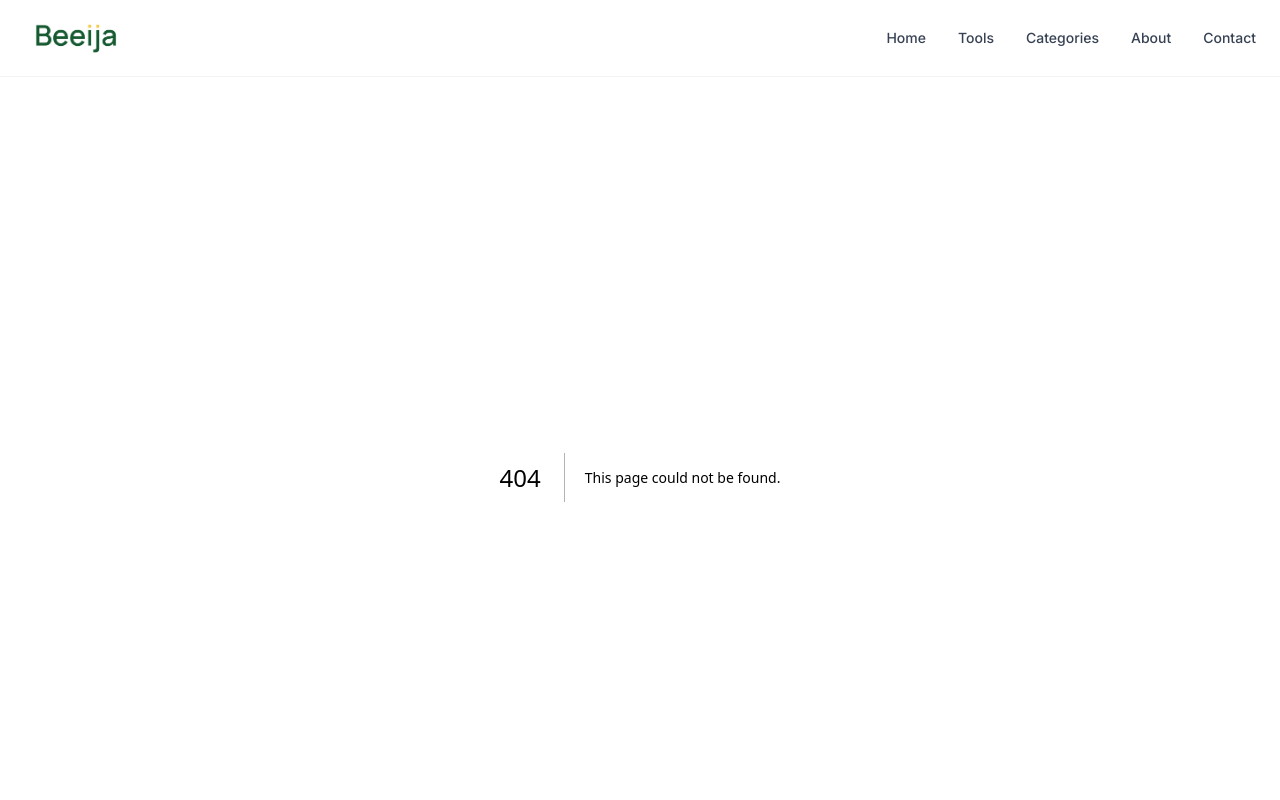
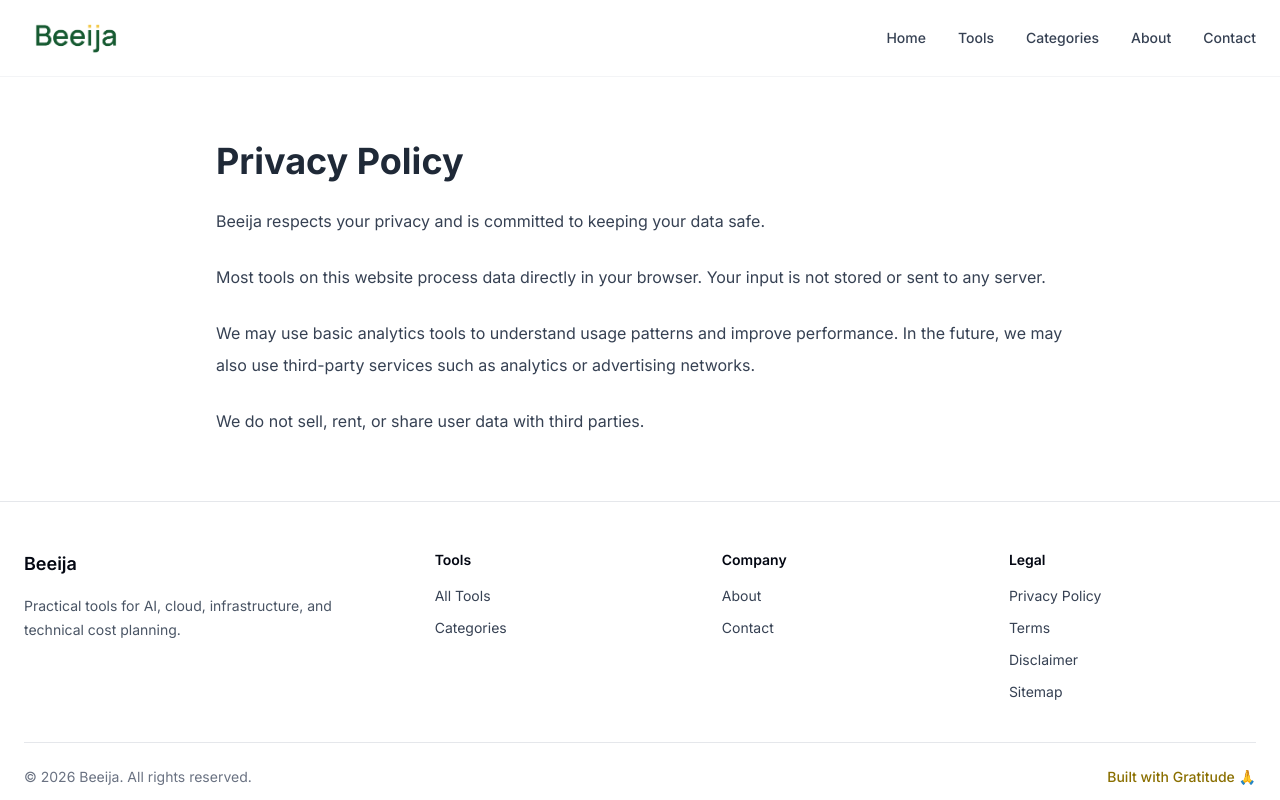
Before and after one commit to vaarunsonawwane-ops/beeija, a Next.js app: page /privacy-policy in a window 1280 px wide. Before the commit this address had no page. Shown: the top 800 px of the page. Built offline with nearby package versions, Linux system fonts and the light colour scheme.

Commit message:
Privacy Policy page

```diff
--- /dev/null
+++ b/app/privacy-policy/page.tsx
@@ -0,0 +1,35 @@
+export const metadata = {
+  title: "Privacy Policy | Beeija",
+  description:
+    "Privacy policy for Beeija tools and website usage.",
+};
+
+export default function PrivacyPolicyPage() {
+  return (
+    <div className="max-w-4xl mx-auto px-6 py-16">
+      <h1 className="text-4xl font-bold mb-6">Privacy Policy</h1>
+
+      <div className="space-y-6 text-gray-700 leading-8">
+        <p>
+          Beeija respects your privacy and is committed to keeping your data
+          safe.
+        </p>
+
+        <p>
+          Most tools on this website process data directly in your browser.
+          Your input is not stored or sent to any server.
+        </p>
+
+        <p>
+          We may use basic analytics tools to understand usage patterns and
+          improve performance. In the future, we may also use third-party
+          services such as analytics or advertising networks.
+        </p>
+
+        <p>
+          We do not sell, rent, or share user data with third parties.
+        </p>
+      </div>
+    </div>
+  );
+}
```
